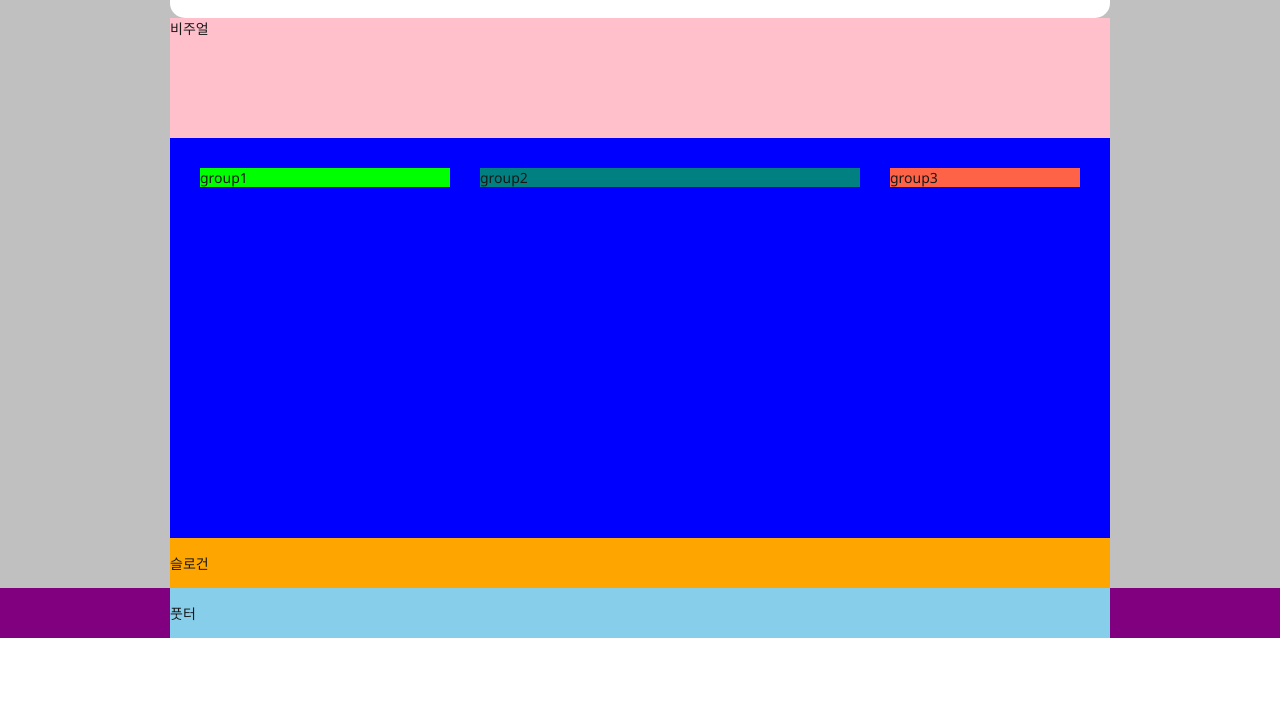
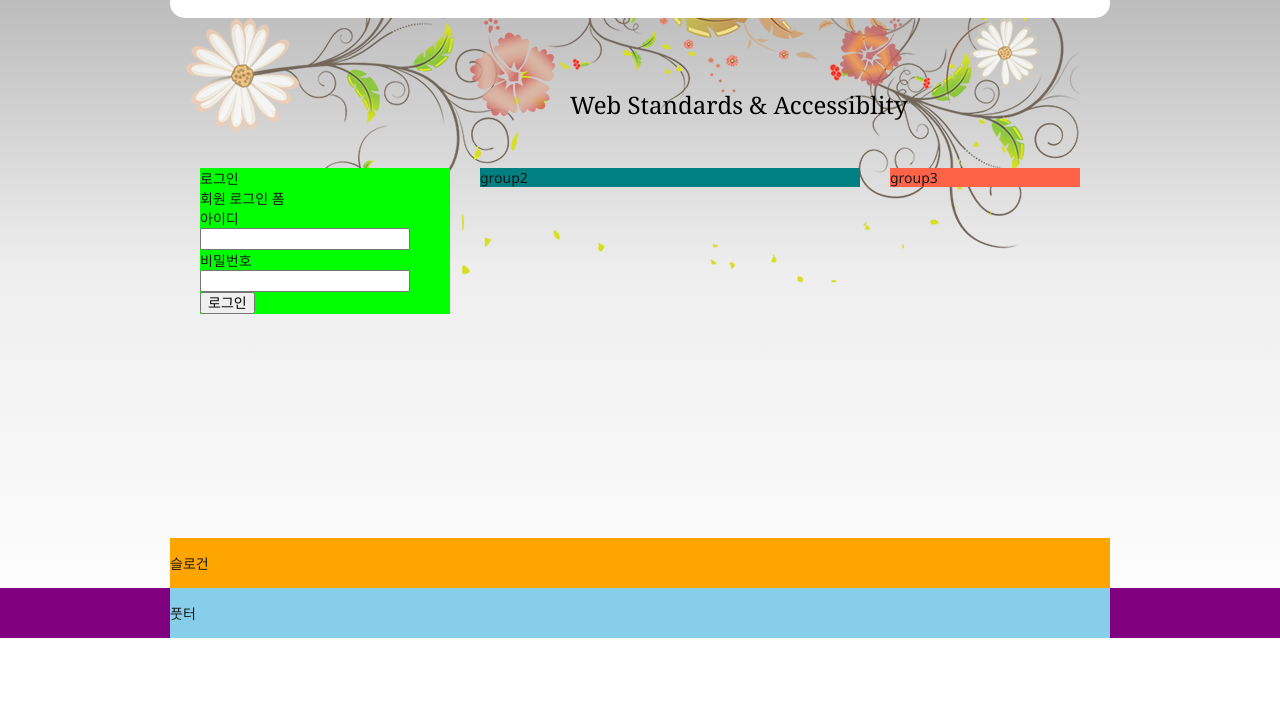
Before and after one commit to stared329/www, a plain HTML site: page index.html in a window 1280 px wide. Shown: the part 99-800 px from the top of the page. Drawn offline with nearby package versions, Linux system fonts and the light colour scheme.

Commit message:
로그인 폼 관련 영역 일부 마크업 완성, 미디어 쿼리, 메뉴 완성

```diff
--- /dev/null
+++ b/css/media-query.css
@@ -0,0 +1,15 @@
+@charset "utf-8";
+
+/* All Device */
+
+body {
+  background: yellow;
+}
+
+/* Tablet & Desktop Device */
+
+@media all and (min-width:768px) {
+  body {
+    background: pink;
+  }
+}
--- a/css/style.css
+++ b/css/style.css
@@ -35,7 +35,7 @@ body {
   font-family: 'Noto Sans Regular', sans-serif;
   font-size: 1.4rem;
   color: #181818;
-  background-clip: #fff;
+  background-color: #fff;
 }
 
 /* 링크 스타일 */
@@ -49,6 +49,9 @@ a:hover, a:focus {
 }
 
 /* 숨김 콘텐츠 */
+
+
+/* 크로스 브라우징에 필요하여 다양한 경우를 고려해서 없애야 함 line-height, font 사이즈 변경등의 옵션도 줘야할 경우가 있다 */
 
 .readable-hidden, .a11y {
   position: absolute;
@@ -89,7 +92,9 @@ a:hover, a:focus {
 /* 레이아웃 설계 */
 
 .container {
-  background-color: silver;
+  background: url("images/bg_flower.png") no-repeat 50% 0, linear-gradient(to bottom, #aaa 0%, #eee 50%, #fff 100%);
+  /* 여러 배경이미지를 등록하는 것은 css3만 가능 */
+  /* 먼저 선언한 이미지가 위에 보여짐 */
 }
 .header, .visual, .main-content, .slogan, .footer {
   width: 940px;
@@ -193,10 +198,10 @@ a:hover, a:focus {
   text-shadow: 1px 0 0 #000, 0 1px 0 #000, -1px 0 0 #000, 0 -1px 0 #000;
   /*오른쪽distance 아래distance 블러 색상 */
 }
-.main-menu span:hover, .main-menu>li:focus span {
+.main-menu li:hover span, .main-menu>li:focus span {
   color: #ffff00;
 }
-.main-menu span:hover::after, .main-menu>li:focus span::after {
+.main-menu li:hover span::after, .main-menu>li:focus span::after {
   content: "";
   display: block;
   border-top: 2px solid #000;
@@ -246,12 +251,69 @@ a:hover, a:focus {
 
 /* 비주얼 */
 
+
+/* 애니메이션 선언 */
+
+@keyframes text-ani {
+  /* 시작지점 0%{}*/
+  from {
+    font-size: 12px;
+    color: rgba(0, 0, 0, 0);
+    transform: translate(0, 0);
+    /* css3에 새로 추가된 기능 */
+    /* top: 0;
+    left: 0; */
+  }
+  /* 끝지점 100%{} */
+  to {
+    font-size: 24px;
+    color: rgba(0, 0, 0, 1);
+    transform: translate(400px, 70px);
+    /* top: 70px;
+    left: 400px; */
+  }
+}
+@keyframes flower-ani {
+  0% {
+    opacity: 0;
+  }
+  100% {
+    opacity: 1;
+  }
+}
 .visual {
-  background-color: pink;
   height: 120px;
+  position: relative;
 }
+.visual::before, .visual::after {
+  content: "";
+  position: absolute;
+  top: 0;
+  left: 0;
+  /* visual 기준배치 */
+  width: 100%;
+  height: 100%;
+}
+.visual::before {
+  background: url("images/ani_flower_01.png") no-repeat 0 -15px, url("images/ani_flower_02.png") no-repeat 670px 0;
+  animation: flower-ani 2s infinite alternate;
+}
+.visual::after {
+  background: url("images/ani_flower_03.png") no-repeat 300px 0, url("images/ani_flower_04.png") no-repeat 800px 0;
+  animation: flower-ani 2s 2s infinite alternate;
+}
+.visual-text {
+  /*display: inline-block; /* 컨텐츠 크기에 사이즈가 맞춰진다 */
+  /* float: left; */
+  font-family: Georgia, 'Times New Roman', Times, serif;
+  position: absolute;
+  animation: text-ani 2s forwards ease-in-out;
+}
+
+/* 메인 콘텐츠 */
+
 .main-content {
-  background-color: blue;
+  /* background-color: blue; */
   padding: 30px 15px;
   min-height: 400px;
   /* height: 60vh;
--- a/index.html
+++ b/index.html
@@ -6,6 +6,8 @@
   <meta name="viewport" content="width=device-width, initial-scale=1.0">
   <title>웹카페 - HTML5, CSS3, 웹접근성</title>
   <link rel="stylesheet" href="css/style.css">
+  <script src="js/jQuery.js"></script>
+  <script src="js/menu-tab.js"></script>
 </head>
 
 <body>
@@ -91,9 +93,31 @@
         </ul>
       </nav>
     </header>
-    <div class="visual">비주얼</div>
+    <div class="visual">
+      <div class="visual-text">
+        Web Standards &amp; Accessiblity
+      </div>
+    </div>
     <main id="content" class="main-content clearfix">
-      <div class="group group1">group1</div>
+      <div class="group group1">
+        <div class="login">
+          <h2 class="login-heading">로그인</h2>
+          <form action="javascript:alert('회원님 반갑습니다.');" class="login-form">
+            <fieldset>
+              <legend>회원 로그인 폼</legend>
+              <div class="user-email">
+                <label for="user-email">아이디</label>
+                <input type="text" id="user-email">
+              </div>
+              <div class="user-pw">
+                <label for="user-pw">비밀번호</label>
+                <input type="password" id="user-pw">
+              </div>
+              <button type="submit" class="btn-login">로그인</button>
+            </fieldset>
+          </form>
+        </div>
+      </div>
       <div class="group group2">group2</div>
       <div class="group group3">group3</div>
     </main>
@@ -104,8 +128,6 @@
       <footer class="footer">풋터</footer>
     </div>
   </div>
-  <script src="js/jQuery.js"></script>
-  <script src="js/menu-tab.js"></script>
 </body>
 
 </html>
--- a/js/menu-tab.js
+++ b/js/menu-tab.js
@@ -1,21 +1,13 @@
-//문서 준비 이벤트 웹브라우저가 html 렌더링을 완료했을 때 함수를 실행한다.
-$(document).ready(function() {
+$(document).ready(
+  function() {
     var menu = $('.main-menu > li');
-  var subMenu = $('.sub-menu');
-  var lastSub = $('.sub-menu li:last-child a'); //.마지막 li요소
-  //main-menu 하위의 span 요소가 hover 됐을 때
     menu.hover(function() {
       $(this).find('.sub-menu').toggleClass('menu-act');
     });
-  menu.focusin(function() { //cf.focus
+    menu.focusin('focusin', function() {
+      $(this).siblings().find('.sub-menu').removeClass('menu-act');
       $(this).find('.sub-menu').addClass('menu-act');
     });
-  lastSub.focusout(function() {
-    $(this).parents('.sub-menu').removeClass('menu-act');
-  });
 
-  //   $(menu).hover(function() {
-  //     //this(=span)의 형제 중 sub-menu 클래스를 선택하면 menu-act 클래스를 토글시킨다.
-  //     $(this).siblings('.sub-menu').toggleClass('menu-act');
-  //   });
-});
+  }
+);
```
Also changed, not shown: media-query.html (added, +16 -0 lines). Lines whose indentation alone changed are shown as unchanged.
